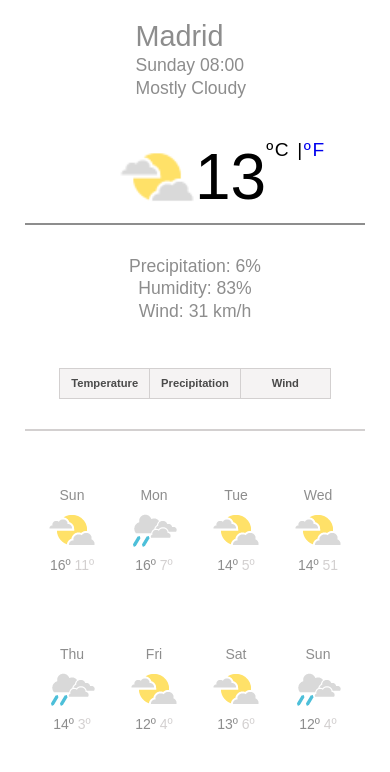
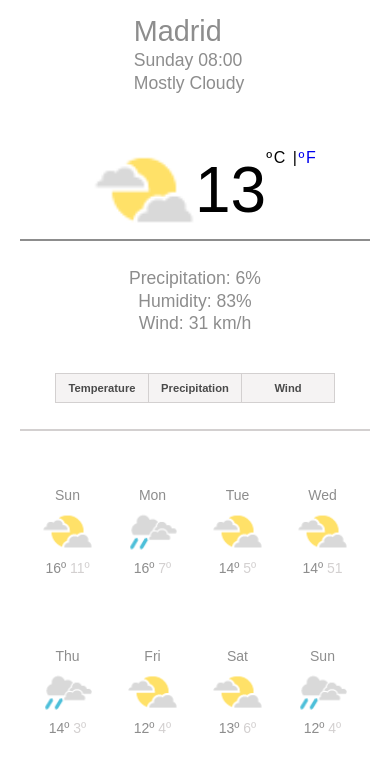
Before and after one commit to antonio-redradix/ejercicio-html-css, a website built with webpack: page index.html in a window 390 px wide. Built offline with nearby package versions, Linux system fonts and the light colour scheme.

Commit message:
last commit

```diff
--- a/src/styles/main.scss
+++ b/src/styles/main.scss
@@ -11,6 +11,7 @@ $standard-black: #4a4a4a;
   height: $height;
 }
 
+// Style
 * {
   box-sizing: border-box;
 }
@@ -37,15 +38,13 @@ body {
   min-height: 50vh;
   border: 1px solid $base-color-gray;
   border-radius: 10px;
-  padding: 25px 25px;
-
+  padding: 20px 20px;
 }
 
 .dayInfo {
-
+  @include width-height(100%, 65%);
   display: flex;
   flex-direction: row;
-  @include width-height(100%, 65%);
 
   &__main {
     @include width-height(60%, 100%);
@@ -55,16 +54,17 @@ body {
     }
 
     &--bottom {
+      @include width-height(100%, 50%);
       display: flex;
       flex-direction: row;
       align-items: center;
-      @include width-height(100%, 50%);
       color: black;
+      padding-top: 20px;
 
       &--left {
+        @include width-height(30%);
         display: flex;
         justify-content: center;
-        @include width-height(30%);
 
         &__img {
           @include width-height(80%, 80%)
@@ -72,9 +72,9 @@ body {
       }
 
       &--right {
+        @include width-height(70%);
         display: flex;
         align-items: flex-start;
-        @include width-height(70%);
 
         &__number {
           transform-origin: 100% 50%;
@@ -88,7 +88,6 @@ body {
           text-decoration: none;
           letter-spacing: 0.1rem;
         }
-
       }
     }
 
@@ -99,6 +98,7 @@ body {
 
     &__text {
       font-size: 1.1rem;
+      line-height: 1.5  rem;
     }
   }
 
@@ -126,11 +126,20 @@ body {
         font-weight: bold;
         font-size: 0.7rem;
         padding: 3px 0;
+        transition-property: border, background-color;
+        transition-duration: 300ms;
+        transition-timing-function: linear;
+        transition-delay: 0s;
 
         &:hover {
           box-shadow: 0 0 2px 2px rgb(160, 154, 154) inset;
           background-color: rgb(214, 211, 211);
           cursor: pointer;
+        }
+
+        &:visited {
+          box-shadow: 0 0 2px 2px rgb(160, 154, 154) inset;
+          background-color: rgb(214, 211, 211);
         }
       }
 
@@ -139,29 +148,31 @@ body {
         border-right: 1px solid $base-color-gray;
       }
     }
-
   }
 }
 
 .weekInfo {
+  @include width-height(100%, 35%);
   display: flex;
   flex-direction: row;
   justify-content: space-evenly;
   align-items: center;
   flex-wrap: wrap;
   margin-top: 7%;
-  @include width-height(100%, 35%);
 
   &__dayBox {
     display: flex;
     flex-direction: column;
     justify-content: space-between;
     align-items: center;
-    width: 70px;
+    width: 75px;
     height: 100%;
     padding: 5px;
-
-    &__title {}
+    border: 1px solid white;
+    transition-property: border, background-color;
+    transition-duration: 300ms;
+    transition-timing-function: linear;
+    transition-delay: 0s;
 
     &__img {
       width: 80%;
@@ -176,7 +187,6 @@ body {
 
       &--min {
         color: $base-color-gray;
-
       }
     }
 
@@ -191,8 +201,11 @@ body {
 
 
 @media only screen and (max-width: 480px) {
+
   body {
     box-sizing: border-box;
+    width: 100vw;
+    height: 100vh;
   }
 
   .separator {
@@ -200,7 +213,7 @@ body {
     width: 100%;
 
     &--top {
-      border: 0.5px solid $base-color-strongGray;
+      border: 0.3px solid $base-color-strongGray;
     }
 
     &--bottom {
@@ -216,12 +229,12 @@ body {
   }
 
   .dayInfo {
+    @include width-height(100%, 50%);
     flex-direction: column;
     align-items: center;
-    @include width-height(100%, 50%);
 
     &__main {
-      @include width-height(100%, 50%);
+      @include width-height(100%, 55%);
       display:flex;
       flex-direction: column;
       justify-content: center;
@@ -229,7 +242,6 @@ body {
 
       &--top {
         @include width-height(35%, 60%);
-        // width: 40%;
       }
 
       &--bottom {
@@ -237,20 +249,18 @@ body {
         display: flex;
         justify-content: center;
         align-items: center;
-        // background-color: red;
-        // width: 100%;
-
+        padding-top: 0;
 
         &--left {
+          @include width-height(50%);
           display: flex;
           justify-content: flex-end;
+          align-items: center;
           height: 150%;
-          @include width-height(50%);
 
           &__img {
             width: auto;
-            height: 100%;
-
+            height: 80%;
           }
         }
 
@@ -263,19 +273,17 @@ body {
           &__symbol {
             display: flex;
             align-self: flex-start;
+            font-size: 1rem;
           }
         }
-
       }
-
     }
 
     &__secundary {
+      @include width-height(100%, 45%);
       display: flex;
       flex-direction: column;
       justify-content: space-around;
-      @include width-height(100%, 50%);
-
 
       &--top {
         @include width-height(100%, auto);
@@ -295,9 +303,7 @@ body {
         width: 80%;
         margin: 0;
       }
-
     }
-
   }
 
   .weekInfo {
```
Also changed, not shown: index.html (+0 -2 lines), dist/build.css, 1 other file.
